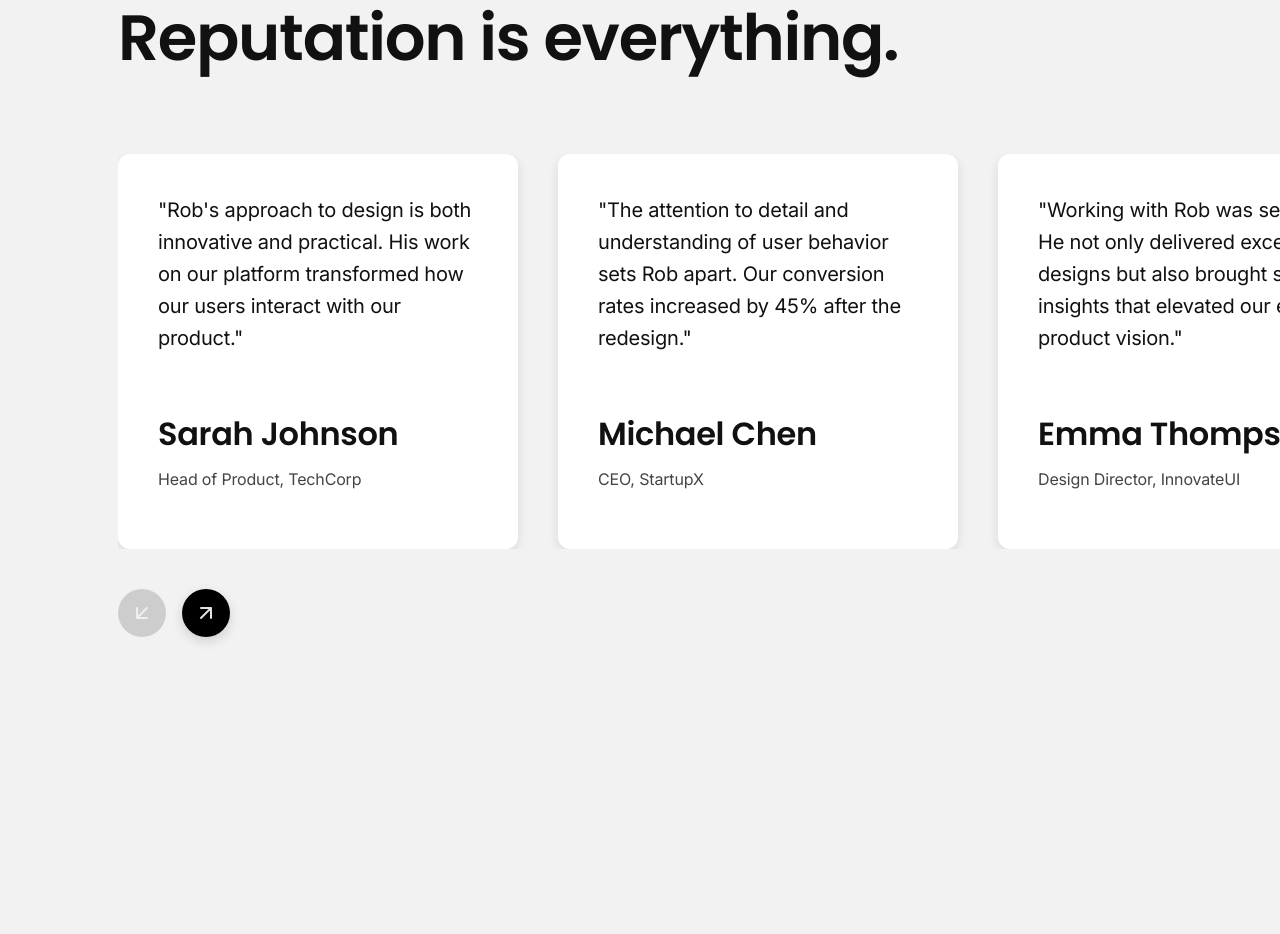
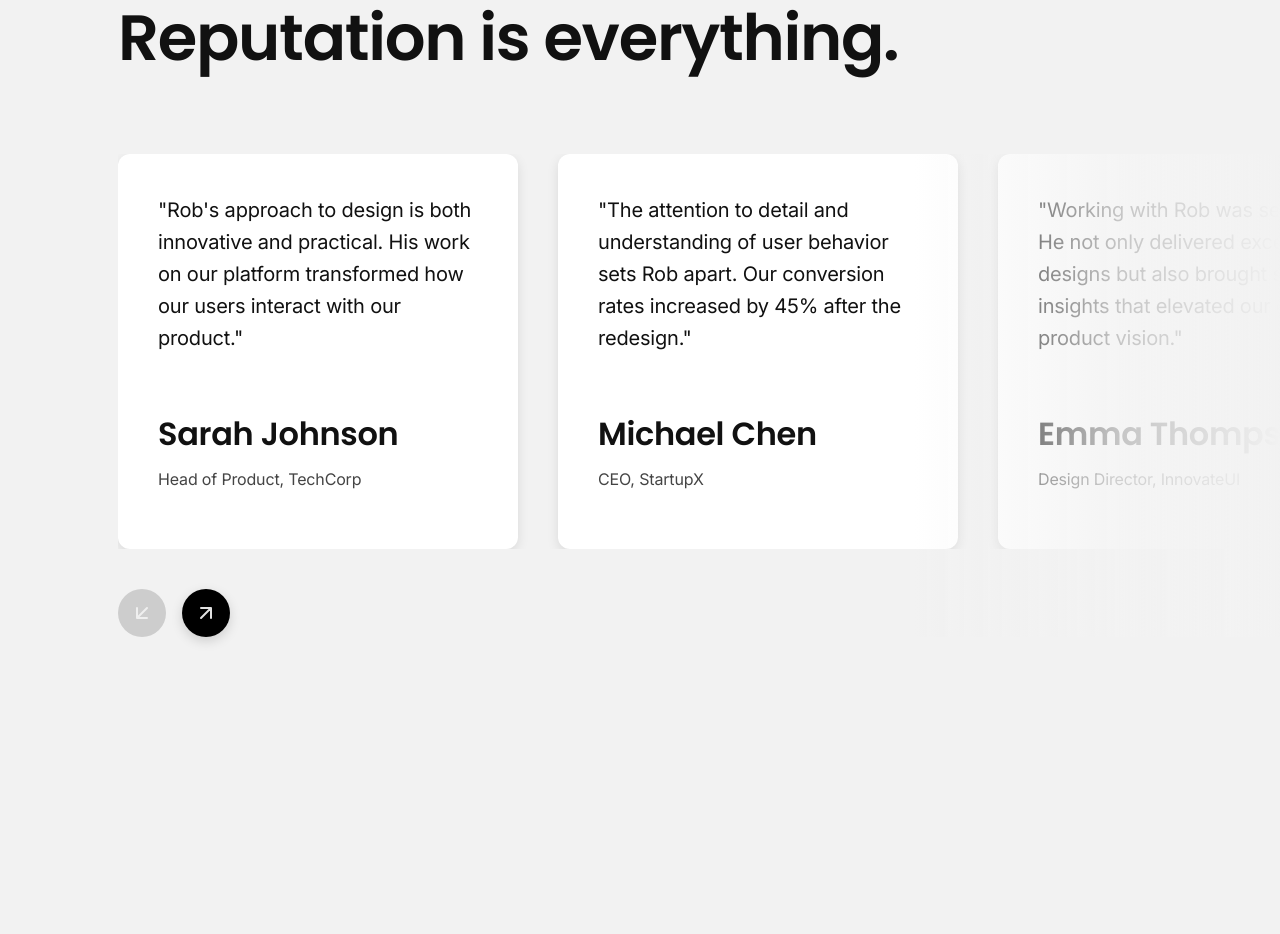
Before and after one commit to robsansom/portfolio, a plain HTML site: page index.html in a window 1280 px wide. Shown: the part 2487-3421 px from the top of the page. Drawn offline with Linux system fonts and the light colour scheme.

Commit message:
Add fade effect to testimonials carousel

```diff
--- a/css/styles.css
+++ b/css/styles.css
@@ -530,6 +530,23 @@ section {
     width: auto;
 }
 
+.testimonials-container::after {
+    content: '';
+    position: absolute;
+    top: 0;
+    right: 0;
+    bottom: 0;
+    width: 40%;
+    pointer-events: none;
+    background: linear-gradient(to right,
+        rgba(242, 242, 242, 0) 0%,
+        rgba(242, 242, 242, 0) 20%,
+        rgba(242, 242, 242, 0.8) 65%,
+        rgba(242, 242, 242, 1) 100%
+    );
+    z-index: 1;
+}
+
 .testimonials-track {
     display: flex;
     gap: 40px;
@@ -542,6 +559,7 @@ section {
     padding-left: 0;
     padding-right: calc(50vw - 50%);
     margin: 0;
+    position: relative;
 }
 
 .testimonials-track::-webkit-scrollbar {
```
